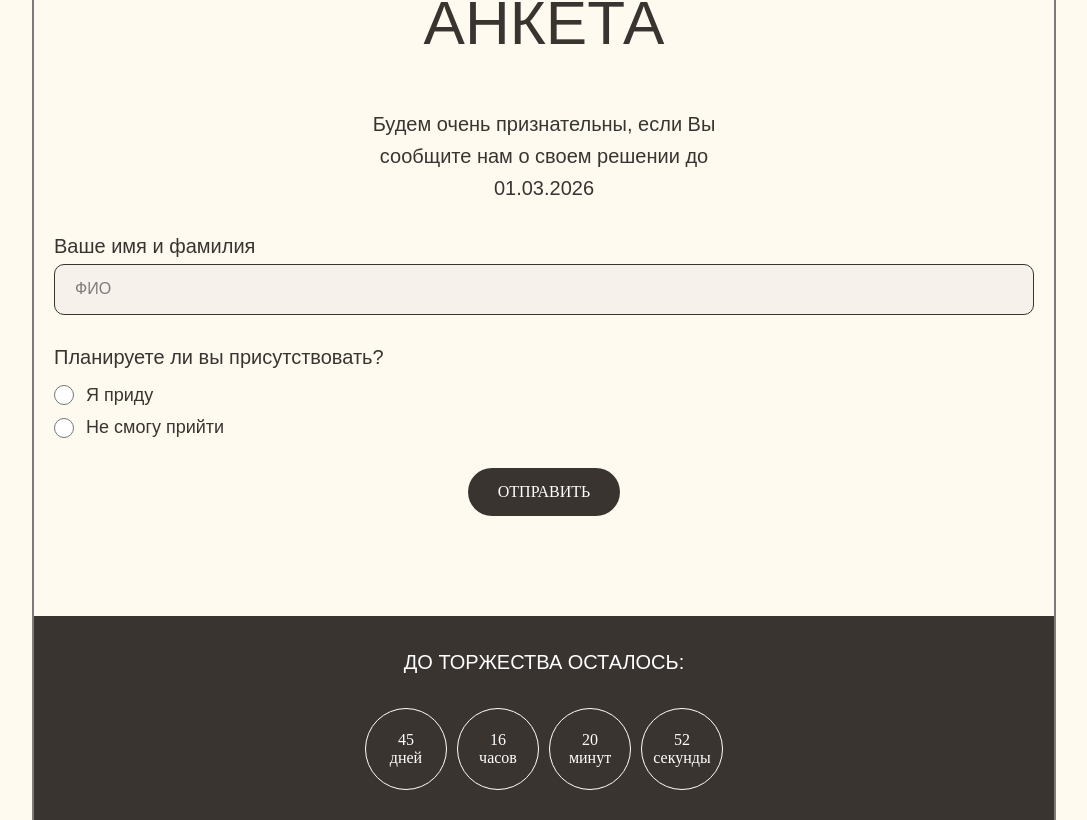
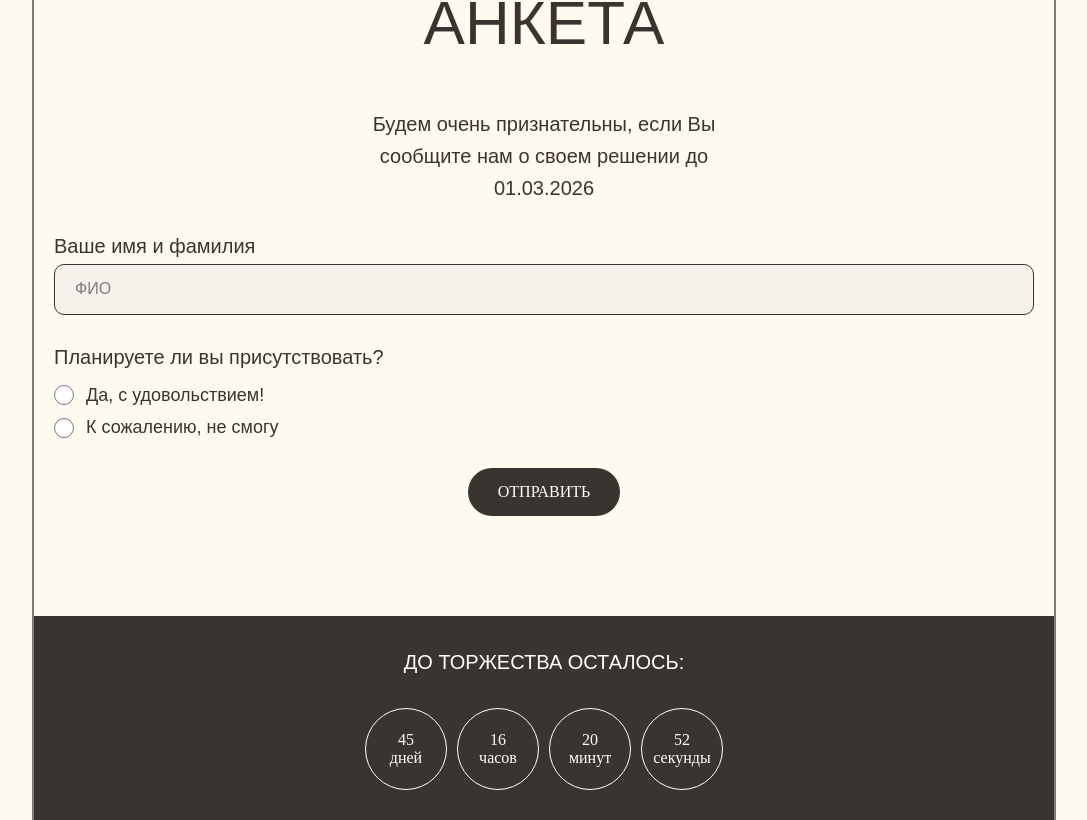
Before and after one commit to NenadoPL1Z/marry, a React (Vite) app: page / in a window 1280 px wide. Shown: the part 3612-4432 px from the top of the page, without its empty margins (96-1183 px from the left). Built offline with nearby package versions, Linux system fonts and the light colour scheme; a web font is replaced by a local one.

Commit message:
feat: update form

```diff
--- a/src/components/form/form.tsx
+++ b/src/components/form/form.tsx
@@ -152,29 +152,29 @@ export const Form = () => {
               <input
                 type="radio"
                 name="attendance"
-                value="yes"
-                checked={attendance === "yes"}
+                value="Да, с удовольствием!"
+                checked={attendance === "Да, с удовольствием!"}
                 onChange={(e) => {
                   setAttendance(e.target.value);
                   setErrors({ ...errors, attendance: undefined });
                 }}
                 className={styles.radioInput}
               />
-              Я приду
+              Да, с удовольствием!
             </label>
             <label className={styles.radioLabel}>
               <input
                 type="radio"
                 name="attendance"
-                value="no"
-                checked={attendance === "no"}
+                value="К сожалению, не смогу"
+                checked={attendance === "К сожалению, не смогу"}
                 onChange={(e) => {
                   setAttendance(e.target.value);
                   setErrors({ ...errors, attendance: undefined });
                 }}
                 className={styles.radioInput}
               />
-              Не смогу прийти
+              К сожалению, не смогу
             </label>
           </div>
           {errors.attendance && (
```
